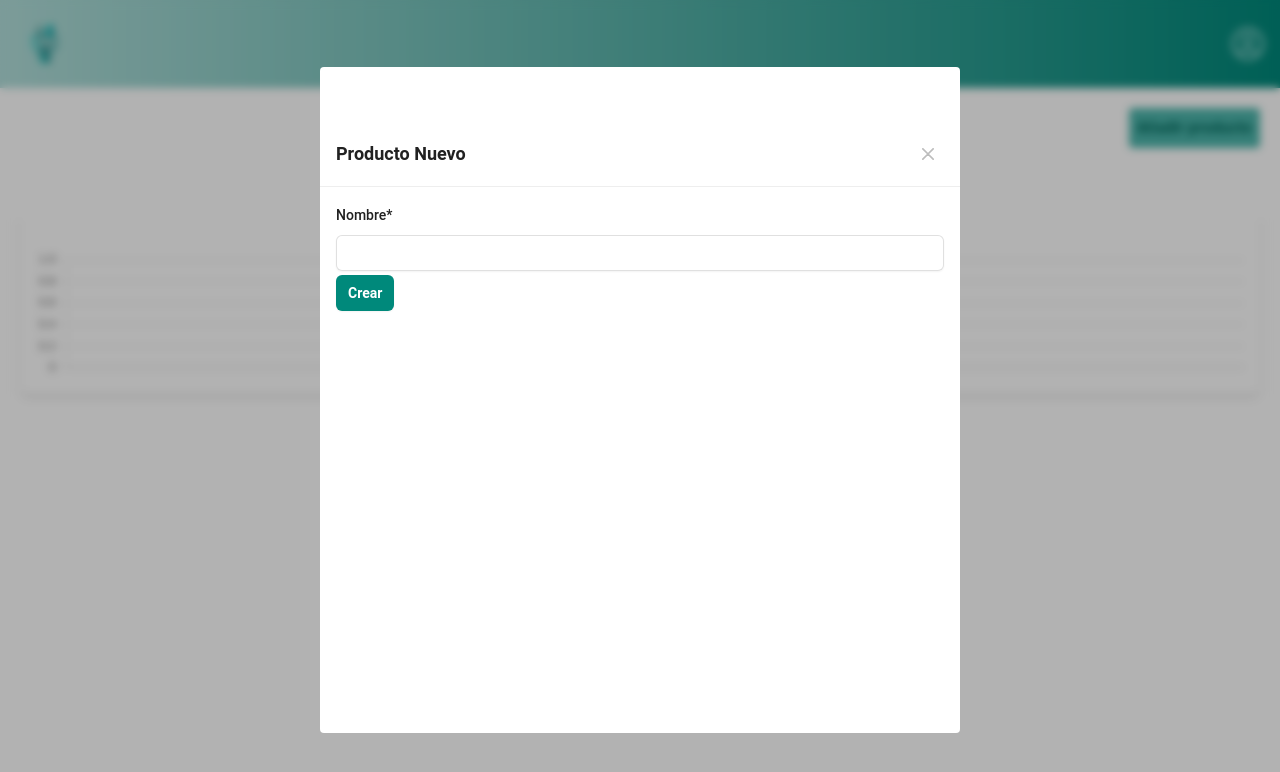
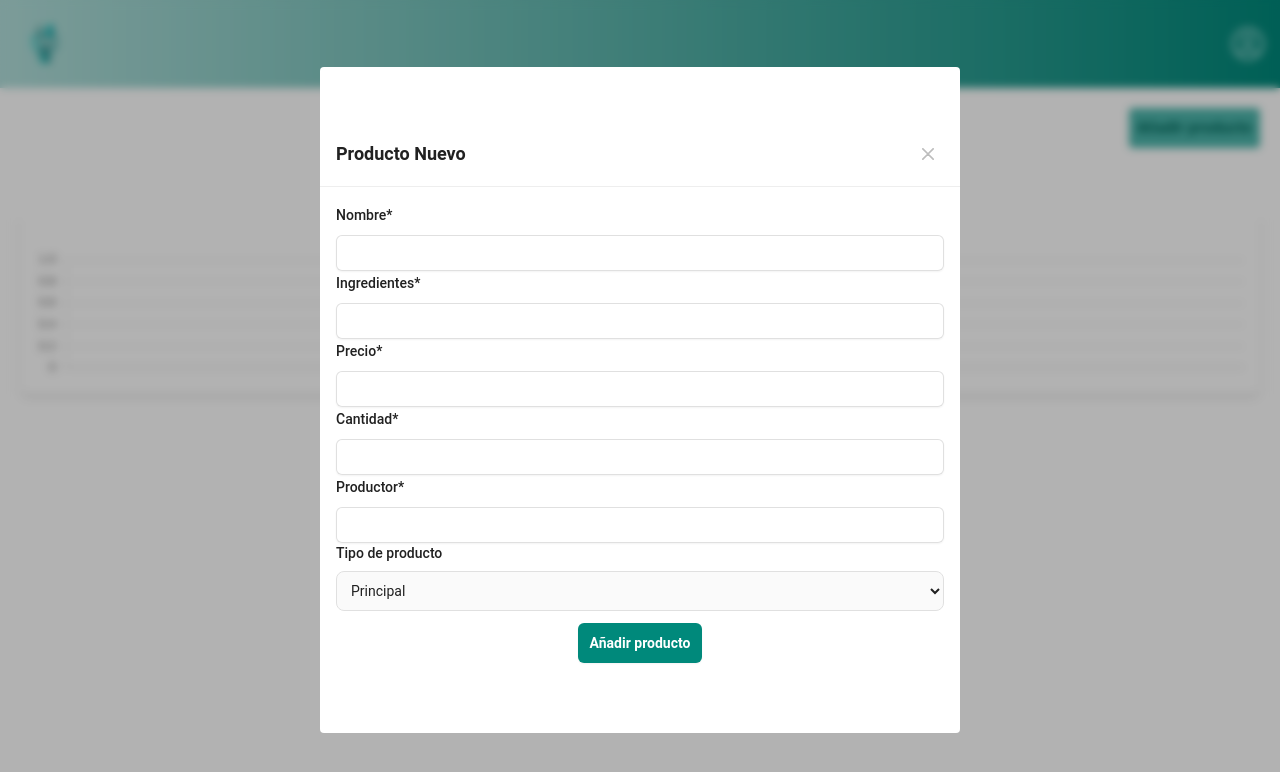
Before and after one commit to vivianaMagali/eii-tft, a React (Create React App) app: page /admin in a window 1280 px wide. Both pictures are taken after a click on the button "Añadir producto". Shown: the top 772 px of the page. Built offline with nearby package versions, Linux system fonts and the light colour scheme; no server answers.

Commit message:
añadir css formulario crear producto

```diff
--- a/src/components/ProductForm.jsx
+++ b/src/components/ProductForm.jsx
@@ -1,7 +1,9 @@
-import React from "react";
-import logo from "../assets/logo-removebg-preview.png";
+import React, { useState } from "react";
 
 const ProductForm = ({ setShowForm }) => {
+  const [selectedOptionProductType, setSelectedOptionProductType] =
+    useState("main");
+
   const handleSubmit = () => {
     console.log("crear producto");
   };
@@ -15,7 +17,7 @@ const ProductForm = ({ setShowForm }) => {
       <div className="bg-white h-5/6 w-6/12 rounded flex flex-col justify-center items-center overflow-y-scroll">
         <div className="relative w-full h-5/6 bg-white rounded-lg dark:bg-gray-700">
           <div className="flex items-center justify-between p-4 border-b rounded-t dark:border-gray-600">
-            <h3 className="text-lg font-semibold text-gray-900 dark:text-white flex justify-center items-center">
+            <h3 className="text-lg font-semibold text-gray-900 dark:text-white">
               <span>Producto Nuevo</span>
             </h3>
             <button
@@ -41,8 +43,11 @@ const ProductForm = ({ setShowForm }) => {
               </svg>
             </button>
           </div>
-          <form className="m-4" onSubmit={handleSubmit}>
-            <div>
+          <form
+            className="m-4 flex flex-col justify-center items-center"
+            onSubmit={handleSubmit}
+          >
+            <div className="w-full">
               <label
                 htmlFor="name"
                 className="block text-sm font-medium leading-6 text-gray-900"
@@ -60,11 +65,102 @@ const ProductForm = ({ setShowForm }) => {
                 />
               </div>
             </div>
+            <div className="w-full">
+              <label
+                htmlFor="ingredients"
+                className="block text-sm font-medium leading-6 text-gray-900"
+              >
+                Ingredientes*
+              </label>
+              <div className="mt-2">
+                <input
+                  id="ingredients"
+                  name="ingredients"
+                  type="text"
+                  autoComplete="name"
+                  required
+                  className="block w-full px-1 rounded-md border-0 py-1.5 text-gray-900 shadow-sm ring-1 ring-inset ring-gray-300 placeholder:text-gray-400 focus:ring-2 focus:ring-inset focus:ringt-teal-600 sm:text-sm sm:leading-6"
+                />
+              </div>
+            </div>
+            <div className="w-full">
+              <label
+                htmlFor="price"
+                className="block text-sm font-medium leading-6 text-gray-900"
+              >
+                Precio*
+              </label>
+              <div className="mt-2">
+                <input
+                  id="price"
+                  name="price"
+                  type="number"
+                  autoComplete="price"
+                  required
+                  className="block w-full px-1 rounded-md border-0 py-1.5 text-gray-900 shadow-sm ring-1 ring-inset ring-gray-300 placeholder:text-gray-400 focus:ring-2 focus:ring-inset focus:ringt-teal-600 sm:text-sm sm:leading-6"
+                />
+              </div>
+            </div>
+            <div className="w-full">
+              <label
+                htmlFor="amount"
+                className="block text-sm font-medium leading-6 text-gray-900"
+              >
+                Cantidad*
+              </label>
+              <div className="mt-2">
+                <input
+                  id="amount"
+                  name="amount"
+                  type="number"
+                  autoComplete="amount"
+                  required
+                  className="block w-full px-1 rounded-md border-0 py-1.5 text-gray-900 shadow-sm ring-1 ring-inset ring-gray-300 placeholder:text-gray-400 focus:ring-2 focus:ring-inset focus:ringt-teal-600 sm:text-sm sm:leading-6"
+                />
+              </div>
+            </div>
+            <div className="w-full">
+              <label
+                htmlFor="producer"
+                className="block text-sm font-medium leading-6 text-gray-900"
+              >
+                Productor*
+              </label>
+              <div className="mt-2">
+                <input
+                  id="producer"
+                  name="producer"
+                  type="text"
+                  autoComplete="producer"
+                  required
+                  className="block w-full px-1 rounded-md border-0 py-1.5 text-gray-900 shadow-sm ring-1 ring-inset ring-gray-300 placeholder:text-gray-400 focus:ring-2 focus:ring-inset focus:ringt-teal-600 sm:text-sm sm:leading-6"
+                />
+              </div>
+            </div>
+            <div className="w-full">
+              <label
+                htmlFor="type"
+                className="block mb-2 text-sm font-medium text-gray-900 dark:text-white"
+              >
+                Tipo de producto
+              </label>
+              <select
+                id="type"
+                name="type"
+                className="bg-gray-50 border border-gray-300 text-gray-900 text-sm rounded-lg focus:ring-primary-500 focus:border-primary-500 block w-full p-2.5 dark:bg-gray-600 dark:border-gray-500 dark:placeholder-gray-400 dark:text-white dark:focus:ring-primary-500 dark:focus:border-primary-500"
+                value={selectedOptionProductType}
+                onChange={(e) => setSelectedOptionProductType(e.target.value)}
+              >
+                <option value="starter">Entrante</option>
+                <option value="main">Principal</option>
+                <option value="drink">Bebida</option>
+              </select>
+            </div>
             <button
               type="submit"
-              className="flex justify-center rounded-md bg-teal-600 px-3 my-1 py-1.5 text-sm font-semibold leading-6 text-white shadow-sm hover:bg-teal-500 focus-visible:outline focus-visible:outline-2 focus-visible:outline-offset-2 focus-visible:outline-teal-600"
+              className="flex justify-center rounded-md bg-teal-600 m-3 px-3 py-2 text-sm font-semibold leading-6 text-white shadow-sm hover:bg-teal-500 focus-visible:outline focus-visible:outline-2 focus-visible:outline-offset-2 focus-visible:outline-teal-600"
             >
-              Crear
+              Añadir producto
             </button>
           </form>
         </div>
```
